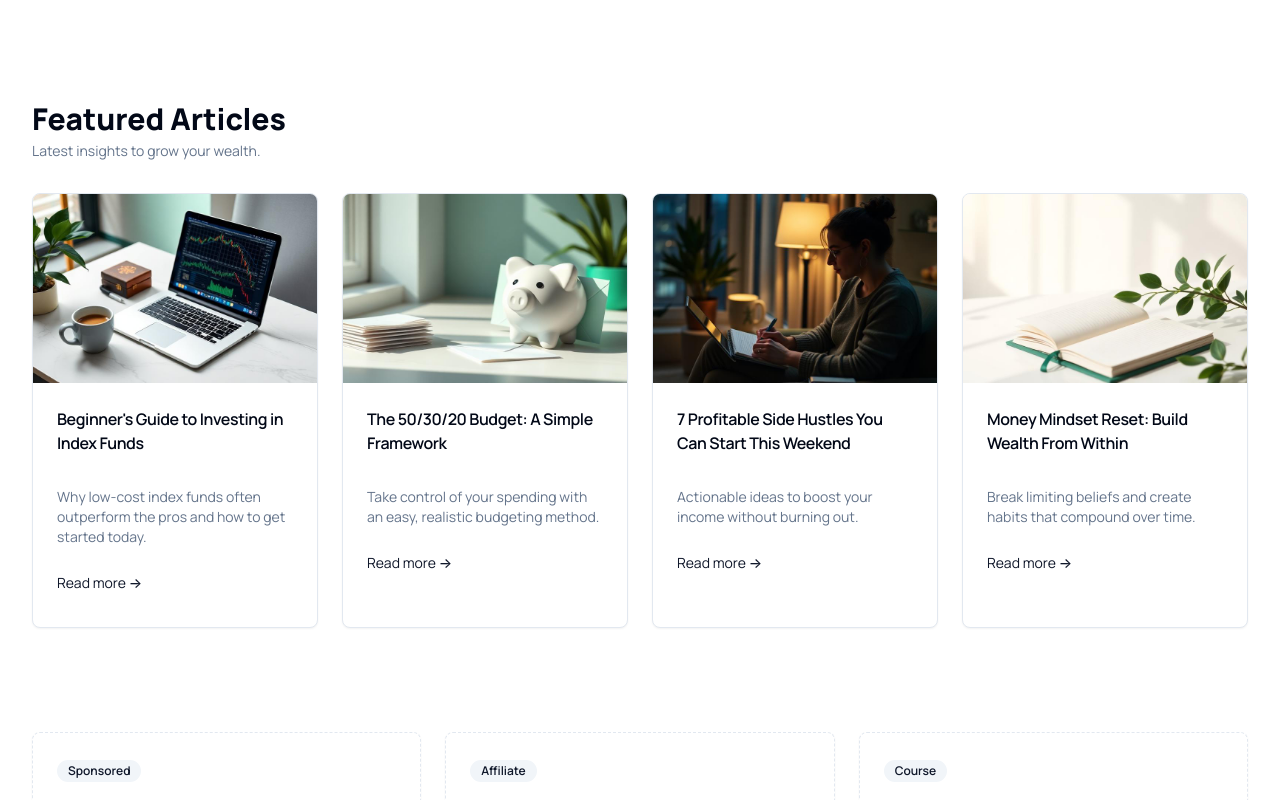
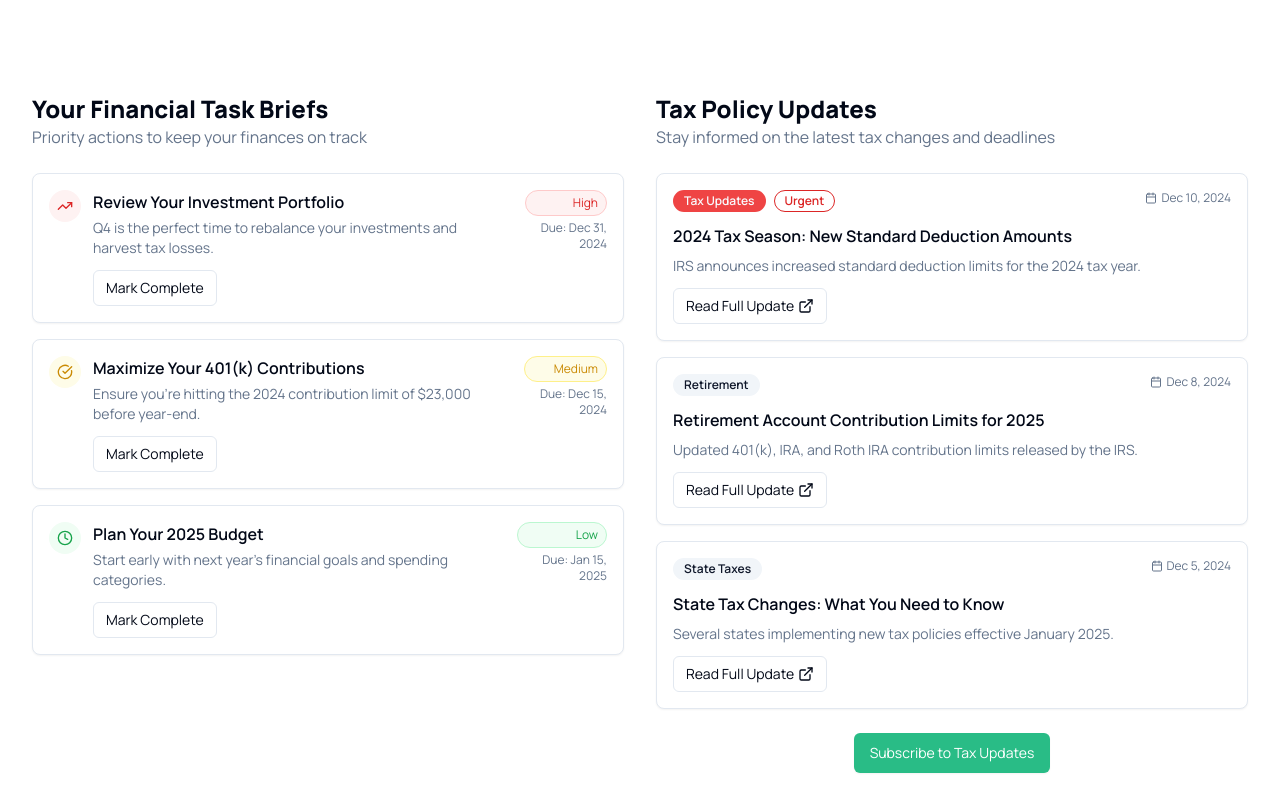
Before and after one commit to Moses-wr/Blog-Page., a React (Vite) app: page / in a window 1280 px wide. Shown: the part 580-1380 px from the top of the page. Built offline with nearby package versions, Linux system fonts and the light colour scheme.

Commit message:
Fix: Make buttons functional and add newsletter sections
- Implemented functionality for all buttons on the page.
- Added two new newsletter sections: "Task Briefs" and "Tax Policy".
- Positioned the new newsletter sections above the "Featured Articles" section in a two-column layout.

```diff
--- a/src/components/Footer.tsx
+++ b/src/components/Footer.tsx
@@ -1,5 +1,6 @@
 import { Facebook, Linkedin, Twitter, Youtube } from "lucide-react";
 import { Link } from "react-router-dom";
+import { scrollToElement } from "@/utils/scrollUtils";
 
 const Footer = () => {
   return (
@@ -16,9 +17,9 @@ const Footer = () => {
             <h4 className="mb-2 text-sm font-semibold">Quick Links</h4>
             <ul className="space-y-2 text-sm text-muted-foreground">
               <li><Link to="/">Home</Link></li>
-              <li><a href="#categories">Categories</a></li>
+              <li><button onClick={() => scrollToElement('categories')} className="hover:text-foreground">Categories</button></li>
               <li><Link to="/about">About</Link></li>
-              <li><a href="#subscribe">Subscribe</a></li>
+              <li><button onClick={() => scrollToElement('subscribe')} className="hover:text-foreground">Subscribe</button></li>
             </ul>
           </div>
           <div>
--- a/src/components/Header.tsx
+++ b/src/components/Header.tsx
@@ -1,5 +1,6 @@
 import { Link, NavLink } from "react-router-dom";
 import { Button } from "@/components/ui/button";
+import { scrollToElement } from "@/utils/scrollUtils";
 
 const Header = () => {
   return (
@@ -12,20 +13,30 @@ const Header = () => {
           <NavLink to="/" className="text-sm text-muted-foreground hover:text-foreground">
             Home
           </NavLink>
-          <a href="#categories" className="text-sm text-muted-foreground hover:text-foreground">
+          <button
+            onClick={() => scrollToElement('categories')}
+            className="text-sm text-muted-foreground hover:text-foreground"
+          >
             Categories
-          </a>
+          </button>
           <NavLink to="/about" className="text-sm text-muted-foreground hover:text-foreground">
             About
           </NavLink>
-          <a href="#subscribe" className="text-sm text-muted-foreground hover:text-foreground">
+          <button
+            onClick={() => scrollToElement('subscribe')}
+            className="text-sm text-muted-foreground hover:text-foreground"
+          >
             Subscribe
-          </a>
+          </button>
         </nav>
         <div className="flex items-center gap-2">
-          <a href="#subscribe">
-            <Button size="sm" variant="brand">Subscribe</Button>
-          </a>
+          <Button
+            size="sm"
+            variant="brand"
+            onClick={() => scrollToElement('subscribe')}
+          >
+            Subscribe
+          </Button>
         </div>
       </div>
     </header>
--- a/src/components/PromoStrip.tsx
+++ b/src/components/PromoStrip.tsx
@@ -12,7 +12,7 @@ const PromoStrip = () => {
             <Badge variant="secondary">Sponsored</Badge>
             <h3 className="mt-3 text-lg font-semibold">Elite Investing Newsletter</h3>
             <p className="mt-1 text-sm text-muted-foreground">Daily market insights from top analysts. Try 30 days free.</p>
-            <div className="mt-4"><Button variant="outline">Learn More</Button></div>
+            <div className="mt-4"><Button variant="outline" onClick={() => window.open('https://example.com/newsletter', '_blank')}>Learn More</Button></div>
           </CardContent>
         </Card>
         <Card className="border-dashed">
@@ -20,7 +20,7 @@ const PromoStrip = () => {
             <Badge variant="secondary">Affiliate</Badge>
             <h3 className="mt-3 text-lg font-semibold">High-Yield Savings Account</h3>
             <p className="mt-1 text-sm text-muted-foreground">Boost your emergency fund with a market-leading APY.</p>
-            <div className="mt-4"><Button variant="outline">View Offer</Button></div>
+            <div className="mt-4"><Button variant="outline" onClick={() => window.open('https://example.com/savings', '_blank')}>View Offer</Button></div>
           </CardContent>
         </Card>
         <Card className="border-dashed">
@@ -28,7 +28,7 @@ const PromoStrip = () => {
             <Badge variant="secondary">Course</Badge>
             <h3 className="mt-3 text-lg font-semibold">Wealth Foundations 101</h3>
             <p className="mt-1 text-sm text-muted-foreground">A step-by-step system to master money in 6 weeks.</p>
-            <div className="mt-4"><Button variant="brand">Enroll Now</Button></div>
+            <div className="mt-4"><Button variant="brand" onClick={() => window.open('https://example.com/course', '_blank')}>Enroll Now</Button></div>
           </CardContent>
         </Card>
       </div>
--- /dev/null
+++ b/src/components/TaskBriefs.tsx
@@ -0,0 +1,86 @@
+import { Card, CardContent, CardHeader, CardTitle } from "@/components/ui/card";
+import { Button } from "@/components/ui/button";
+import { CheckCircle, Clock, TrendingUp } from "lucide-react";
+
+const TaskBriefs = () => {
+  const tasks = [
+    {
+      id: 1,
+      title: "Review Your Investment Portfolio",
+      description: "Q4 is the perfect time to rebalance your investments and harvest tax losses.",
+      priority: "high",
+      deadline: "Dec 31, 2024",
+      icon: TrendingUp
+    },
+    {
+      id: 2,
+      title: "Maximize Your 401(k) Contributions",
+      description: "Ensure you're hitting the 2024 contribution limit of $23,000 before year-end.",
+      priority: "medium",
+      deadline: "Dec 15, 2024",
+      icon: CheckCircle
+    },
+    {
+      id: 3,
+      title: "Plan Your 2025 Budget",
+      description: "Start early with next year's financial goals and spending categories.",
+      priority: "low",
+      deadline: "Jan 15, 2025",
+      icon: Clock
+    }
+  ];
+
+  const getPriorityColor = (priority: string) => {
+    switch (priority) {
+      case "high": return "text-red-600 bg-red-50 border-red-200";
+      case "medium": return "text-yellow-600 bg-yellow-50 border-yellow-200";
+      case "low": return "text-green-600 bg-green-50 border-green-200";
+      default: return "text-muted-foreground";
+    }
+  };
+
+  return (
+    <div>
+      <div className="mb-6">
+        <h2 className="text-2xl font-bold">Your Financial Task Briefs</h2>
+        <p className="text-muted-foreground">Priority actions to keep your finances on track</p>
+      </div>
+
+      <div className="space-y-4">
+        {tasks.map((task) => {
+          const IconComponent = task.icon;
+          return (
+            <Card key={task.id} className="transition-shadow hover:shadow-md">
+              <CardContent className="p-4">
+                <div className="flex items-start gap-3">
+                  <div className={`rounded-full p-2 ${getPriorityColor(task.priority)}`}>
+                    <IconComponent size={16} />
+                  </div>
+                  <div className="flex-1">
+                    <div className="flex items-start justify-between">
+                      <div>
+                        <h3 className="font-semibold">{task.title}</h3>
+                        <p className="text-sm text-muted-foreground mt-1">{task.description}</p>
+                      </div>
+                      <div className="text-right ml-4">
+                        <div className={`text-xs px-2 py-1 rounded-full border ${getPriorityColor(task.priority)}`}>
+                          {task.priority.charAt(0).toUpperCase() + task.priority.slice(1)}
+                        </div>
+                        <p className="text-xs text-muted-foreground mt-1">Due: {task.deadline}</p>
+                      </div>
+                    </div>
+                    <div className="mt-3">
+                      <Button size="sm" variant="outline">Mark Complete</Button>
+                    </div>
+                  </div>
+                </div>
+              </CardContent>
+            </Card>
+          );
+        })}
+      </div>
+    </div>
+  );
+};
+
+export default TaskBriefs;
--- /dev/null
+++ b/src/components/TaxPolicyNews.tsx
@@ -0,0 +1,83 @@
+import { Card, CardContent, CardHeader, CardTitle } from "@/components/ui/card";
+import { Button } from "@/components/ui/button";
+import { Badge } from "@/components/ui/badge";
+import { Calendar, ExternalLink } from "lucide-react";
+
+const TaxPolicyNews = () => {
+  const newsItems = [
+    {
+      id: 1,
+      title: "2024 Tax Season: New Standard Deduction Amounts",
+      summary: "IRS announces increased standard deduction limits for the 2024 tax year.",
+      date: "Dec 10, 2024",
+      category: "Tax Updates",
+      urgent: true
+    },
+    {
+      id: 2,
+      title: "Retirement Account Contribution Limits for 2025",
+      summary: "Updated 401(k), IRA, and Roth IRA contribution limits released by the IRS.",
+      date: "Dec 8, 2024",
+      category: "Retirement",
+      urgent: false
+    },
+    {
+      id: 3,
+      title: "State Tax Changes: What You Need to Know",
+      summary: "Several states implementing new tax policies effective January 2025.",
+      date: "Dec 5, 2024",
+      category: "State Taxes",
+      urgent: false
+    }
+  ];
+
+  return (
+    <div>
+      <div className="mb-6">
+        <h2 className="text-2xl font-bold">Tax Policy Updates</h2>
+        <p className="text-muted-foreground">Stay informed on the latest tax changes and deadlines</p>
+      </div>
+
+      <div className="space-y-4">
+        {newsItems.map((item) => (
+          <Card key={item.id} className="transition-shadow hover:shadow-md">
+            <CardContent className="p-4">
+              <div className="flex items-start justify-between mb-3">
+                <div className="flex items-center gap-2">
+                  <Badge variant={item.urgent ? "destructive" : "secondary"}>
+                    {item.category}
+                  </Badge>
+                  {item.urgent && (
+                    <Badge variant="outline" className="text-red-600 border-red-600">
+                      Urgent
+                    </Badge>
+                  )}
+                </div>
+                <div className="flex items-center gap-1 text-xs text-muted-foreground">
+                  <Calendar size={12} />
+                  {item.date}
+                </div>
+              </div>
+
+              <h3 className="font-semibold mb-2">{item.title}</h3>
+              <p className="text-sm text-muted-foreground mb-3">{item.summary}</p>
+
+              <div className="flex items-center justify-between">
+                <Button size="sm" variant="outline" className="gap-1">
+                  Read Full Update
+                  <ExternalLink size={12} />
+                </Button>
+              </div>
+            </CardContent>
+          </Card>
+        ))}
+      </div>
+
+      <div className="mt-6 text-center">
+        <Button variant="brand">Subscribe to Tax Updates</Button>
+      </div>
+    </div>
+  );
+};
+
+export default TaxPolicyNews;
--- a/src/pages/Index.tsx
+++ b/src/pages/Index.tsx
@@ -6,8 +6,11 @@ import NewsletterForm from "@/components/NewsletterForm";
 import PromoStrip from "@/components/PromoStrip";
 import Categories from "@/components/Categories";
 import AboutTeaser from "@/components/AboutTeaser";
+import TaskBriefs from "@/components/TaskBriefs";
+import TaxPolicyNews from "@/components/TaxPolicyNews";
 import hero from "@/assets/hero-finance-blogger.jpg";
 import { Button } from "@/components/ui/button";
+import { scrollToElement } from "@/utils/scrollUtils";
 
 const Index = () => {
   const canonical = typeof window !== 'undefined' ? window.location.href : 'https://94522e3f-9a15-4291-b133-8a56b3a03438.lovableproject.com/';
@@ -46,13 +49,28 @@ const Index = () => {
               Practical strategies for investing, budgeting, side hustles, and the mindset that makes it all stick.
             </p>
             <div className="mt-6 flex flex-wrap gap-3">
-              <a href="#subscribe">
-                <Button variant="brand" className="animate-brand-glow">Start Free Newsletter</Button>
-              </a>
-              <a href="#featured">
-                <Button variant="hero">Explore Articles</Button>
-              </a>
+              <Button
+                variant="brand"
+                className="animate-brand-glow"
+                onClick={() => scrollToElement('subscribe')}
+              >
+                Start Free Newsletter
+              </Button>
+              <Button
+                variant="hero"
+                onClick={() => scrollToElement('featured')}
+              >
+                Explore Articles
+              </Button>
             </div>
+          </div>
+        </section>
+
+        {/* Task Briefs and Tax Policy News */}
+        <section className="container mx-auto py-12">
+          <div className="grid gap-8 lg:grid-cols-2">
+            <TaskBriefs />
+            <TaxPolicyNews />
           </div>
         </section>
 
--- /dev/null
+++ b/src/utils/scrollUtils.ts
@@ -0,0 +1,9 @@
+export const scrollToElement = (elementId: string) => {
+  const element = document.getElementById(elementId);
+  if (element) {
+    element.scrollIntoView({
+      behavior: 'smooth',
+      block: 'start'
+    });
+  }
+};
```
